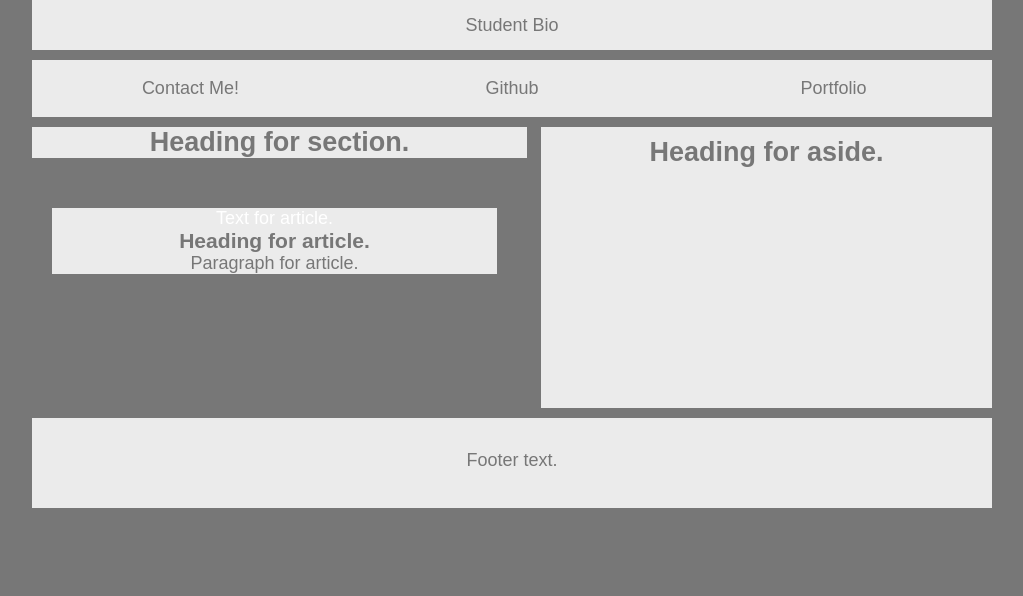
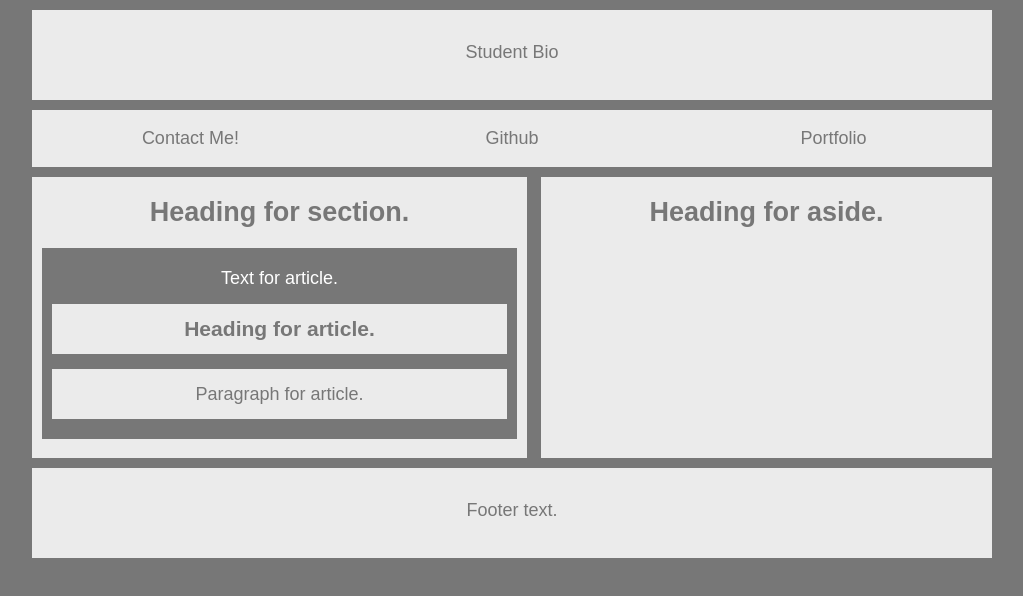
Before and after one commit to ccudiamat/HW-Wireframe, a plain HTML site: page index.html in a window 1280 px wide. Shown: the whole page, without its empty margins (128-1151 px from the left). Drawn offline with Linux system fonts and the light colour scheme.

Commit message:
updated index and css

```diff
--- a/index.html
+++ b/index.html
@@ -28,8 +28,8 @@
     <section>
         <h1> Heading for section.</h1>
         <article>
+            <div class="white">Text for article.</div>
             <div class="article1">
-                <div class="white">Text for article.</div>
                 <h1> Heading for article.</h1>
             </div>
             <div class="article2">
--- a/style.css
+++ b/style.css
@@ -7,9 +7,10 @@
 header {
     background: #ebebeb;
     width: 100%;
-    height: 50px;
-    padding: 15px;
+    height: 90px;
+    margin-top: 10px;
     margin-bottom: 10px;
+    padding: 32px
 }
 
 body {
@@ -27,7 +28,7 @@ h1 p {
 }
 
 aside{
-    padding: 10px;
+    padding: 20px 10px 10px 10px;
     float: left;
     background: #ebebeb;
     margin-left: 14px;
@@ -37,10 +38,13 @@ aside{
 }
 
 article {
-    padding-top: 50px;
-    padding-right: 30px;
-    padding-bottom: 50px;
-    padding-left: 20px;
+    padding-top: 20px;
+    padding-right: 10px;
+    padding-bottom: 10px;
+    padding-left: 10px;
+    margin-left: 10px;
+    margin-right: 10px;
+    margin-top: 20px;
     background: #777;
 }
 
@@ -50,6 +54,8 @@ section {
     text-align: center;
     background: #ebebeb;
     width: 495px;
+    height: 281px;
+    padding-top: 20px;
 }
 
 nav {
@@ -86,10 +92,18 @@ a {
 
 .article1 {
     background: #ebebeb;
+    margin-top: 15px;
+    margin-bottom: 10px;
+    padding-top: 13px;
+    height: 50px;
 }
 
 .article2 {
     background: #ebebeb;
+    margin-top: 15px;
+    margin-bottom: 10px;
+    padding-top: 15px;
+    height: 50px;
 }
 
 .white {
```
